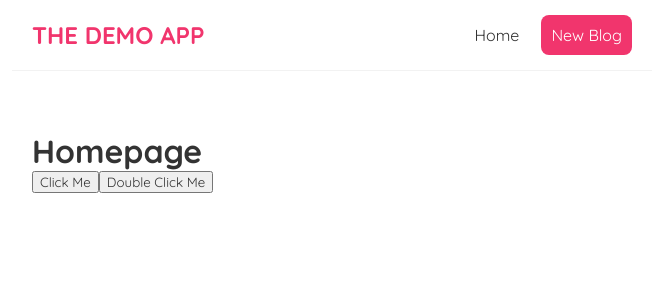
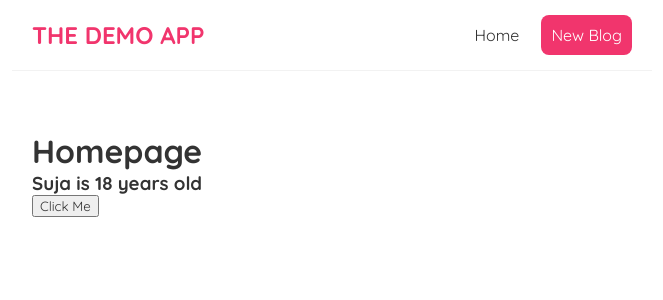
Before and after one commit to 1sarthakbhardwaj/ReactApp, a React (Create React App) app: page / in a window 1280 px wide. Shown: the top 300 px of the page, without its empty margins (308-971 px from the left). Built offline with nearby package versions, Linux system fonts and the light colour scheme.

Commit message:
useState Hooks

```diff
--- a/src/Home.jsx
+++ b/src/Home.jsx
@@ -1,18 +1,25 @@
+import { useState } from "react";
+
 const Home = () => {
+    // let name = 'sujan';
+   const[name, setName] = useState('Suja');
+   const[age, setAge] = useState(18);
 
     const handleClick = () => {
-        console.log('clicked');
+       setName('Suju bhai')
+       setAge(20);
     }
 
-    const handleDClick = (name, e) => {
-        console.log('I am '+ name, e.target);
-    }
+    const handleDClick = () => {
+        setName('Suja');
+        setAge(81);
+     }
 
     return (
         <div className="home">
             <h1>Homepage</h1>
-            <button onClick={handleClick}>Click Me</button>
-            <button onDoubleClick= {(e) => handleDClick('sujju', e)}>Double Click Me</button>
+            <h3>{name} is {age} years old</h3>
+            <button onClick={handleClick} onDoubleClick = {handleDClick}>Click Me</button>
         </div>
      );
 }
```
